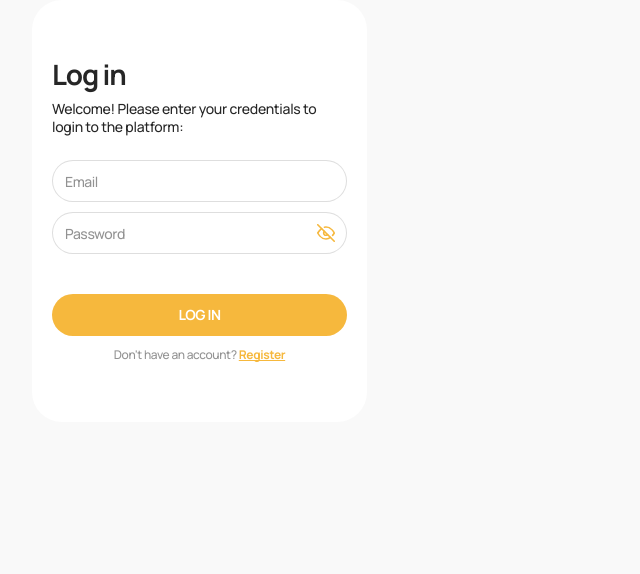
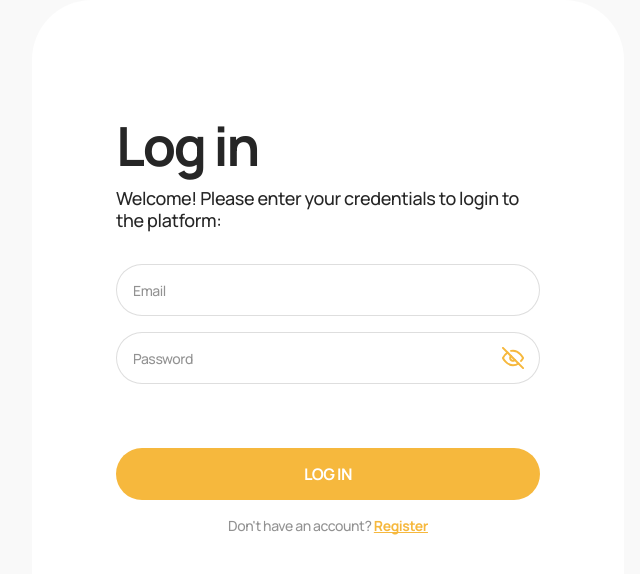
Before and after one commit to naumenkota/Petlove, a React (Vite) app: page / in a window 1280 px wide. Shown: the top 574 px of the page, without its empty margins (0-640 px from the left). Built offline with nearby package versions, Linux system fonts and the light colour scheme.

Commit message:
add structure and styles LoginForm

```diff
--- a/src/components/LoginForm/LoginForm.module.css
+++ b/src/components/LoginForm/LoginForm.module.css
@@ -18,8 +18,6 @@
     gap: 12px;
 }
 
-
-
 .text{
     font-weight: 500;
     font-size: 14px;
@@ -29,7 +27,6 @@
 
 .form{
     width: 100%;
-
 }
 
 .inputGroup{
@@ -39,14 +36,11 @@
     justify-content: flex-start;
     flex-direction: column;
     gap: 10px;
-
-
 }
 
 .inputWrapper{
     position: relative;
     width: 100%;
-
 }
 
 .input{
@@ -55,7 +49,6 @@
     padding: 12px;
     width: 100%;
     height: 42px;
-
 }
 
 .input::placeholder{
@@ -70,7 +63,7 @@
     margin-top: 40px;
     font-weight: 700;
     font-size: 14px;
-    line-height: 1.28571;
+    line-height: 1.28;
     letter-spacing: -0.03em;
     text-transform: uppercase;
     color: var(--white);
@@ -88,7 +81,7 @@
     margin-top: 12px;
     font-weight: 500;
     font-size: 12px;
-    line-height: 1.16667;
+    line-height: 1.16;
     letter-spacing: -0.03em;
     color: rgba(38, 38, 38, 0.5);
 }
@@ -99,3 +92,52 @@
     text-decoration-skip-ink: none;
     color: #f6b83d;
 }
+
+@media (min-width: 768px){
+    .wrapper{
+        padding: 71px 140px;
+        max-width: 704px;
+        height: 560px;
+        border-radius: 60px;
+    }
+    .wrapper_title{
+        gap: 16px;
+    }
+    .text{
+        font-size: 18px;
+        line-height: 1.22;
+    }
+    .form{
+        width: 424px;
+    }
+    .inputGroup{
+        margin-top: 32px;
+        gap: 16px;
+    }
+    .input{
+        padding: 16px;
+        height: 52px;
+    }
+    .btn{
+       margin-top: 64px;
+       max-width: 424px;
+       height: 52px;
+       font-size: 16px;
+       line-height: 1.25;
+    }
+    .question{
+        margin-top: 16px;
+        font-size: 14px;
+        line-height: 1.42857;
+    }
+
+
+}
+
+@media (min-width: 1280px) {
+   .wrapper{
+        padding: 114px 84px;
+        max-width: 592px;
+        min-height: 654px;
+   }
+}
--- a/src/components/PasswordToggle/PasswordToggle.module.css
+++ b/src/components/PasswordToggle/PasswordToggle.module.css
@@ -11,3 +11,12 @@
     width: 100%;
     height: 100%;
 }
+
+@media (min-width: 768px) {
+    .eyeIcon{
+        width: 22px;
+        height: 22px;
+        top: 15px;
+        right: 16px;
+    }
+}
--- a/src/components/Title/Title.module.css
+++ b/src/components/Title/Title.module.css
@@ -4,3 +4,10 @@
     line-height: 1;
     letter-spacing: -0.04em;
 }
+
+
+@media (min-width: 768px) {
+    .title {
+        font-size: 54px;
+    }
+}
```
